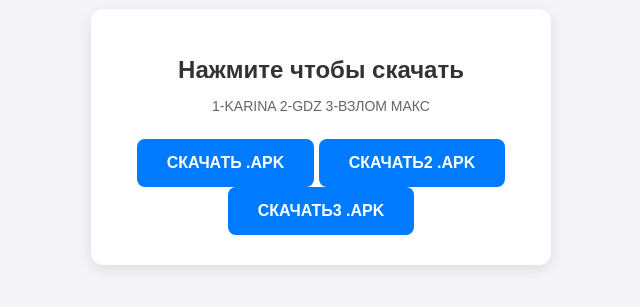
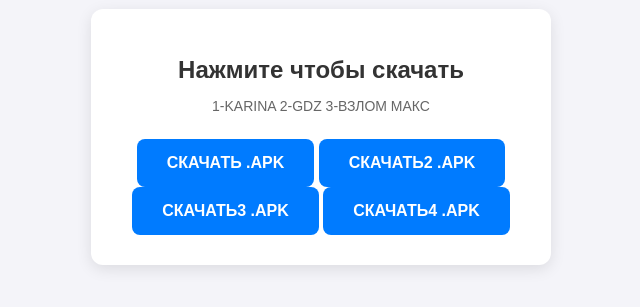
Before and after one commit to 1123df/11, a plain HTML site: page index.html in a window 1280 px wide. Shown: the part 283-590 px from the top of the page, without its empty margins (319-959 px from the left). Drawn offline with Linux system fonts and the light colour scheme.

Commit message:
Update index.html

```diff
--- a/index.html
+++ b/index.html
@@ -58,6 +58,7 @@
     <a href="https://drive.google.com/file/d/1MrxYiTUefmfI9JSxo_HrDr-_xKP3UeUb/view?usp=drive_link" class="btn" download>СКАЧАТЬ .APK</a>
     <a href="https://drive.google.com/file/d/129uHTHS6hZfR0-ZhEj6Y7BBqRdB7pKUQ/view?usp=sharing" class="btn" download>СКАЧАТЬ2 .APK</a>
     <a href="https://drive.google.com/file/d/1d-WyaLeNNBatC8RLOprNzlzAuUhWc1Ft/view?usp=sharing" class="btn" download>СКАЧАТЬ3 .APK</a>
+    <a href="https://drive.google.com/file/d/1cexvlF3wCcTw-mD0X_dUNc2Iim_OSBMK/view?usp=drive_link" class="btn" download>СКАЧАТЬ4 .APK</a>
 </div>
 
 </body>
```
